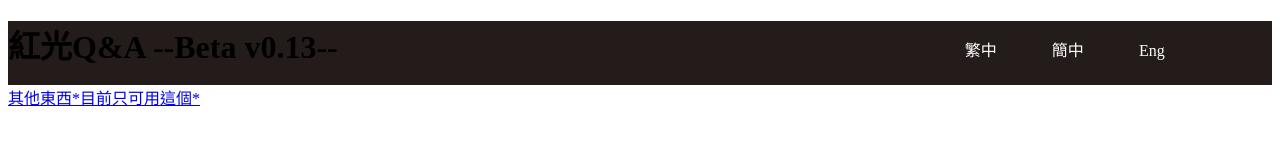
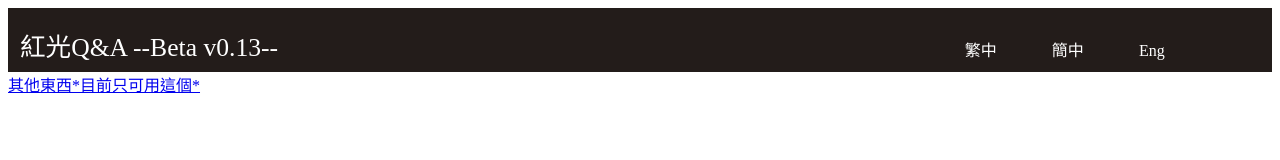
Before and after one commit to Redlight0502/Redlight, a plain HTML site: page index.html in a window 1280 px wide. Drawn offline with Linux system fonts and the light colour scheme.

Commit message:
Update index.html

```diff
--- a/index.html
+++ b/index.html
@@ -8,7 +8,7 @@
   </head>
   <body>
     <header>
-      <h1>紅光Q&A --Beta v0.13--</h1>
+      <p>紅光Q&A --Beta v0.13--</p>
       <nav>
         <ul>
           <li><a href="#">繁中</a></li>
```
